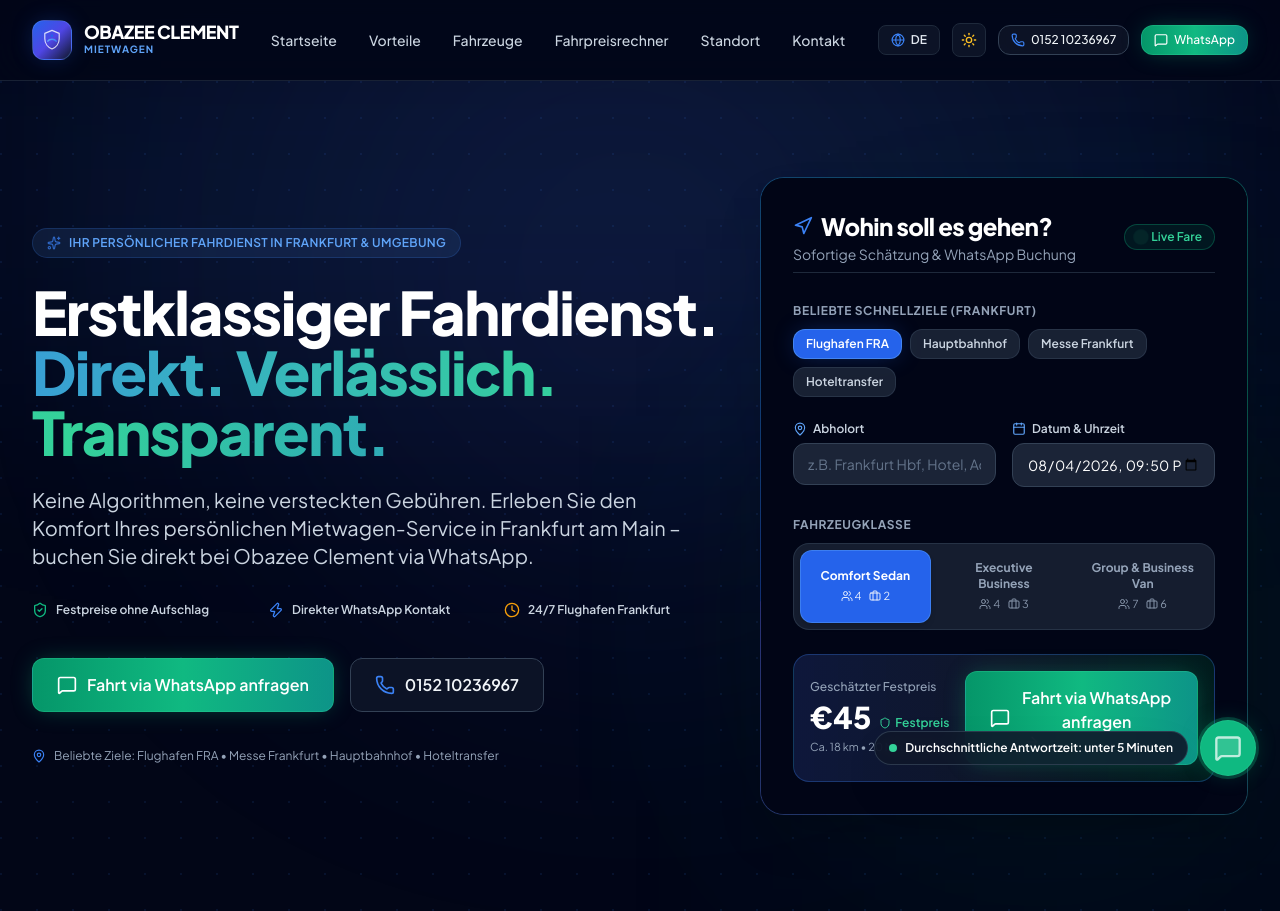
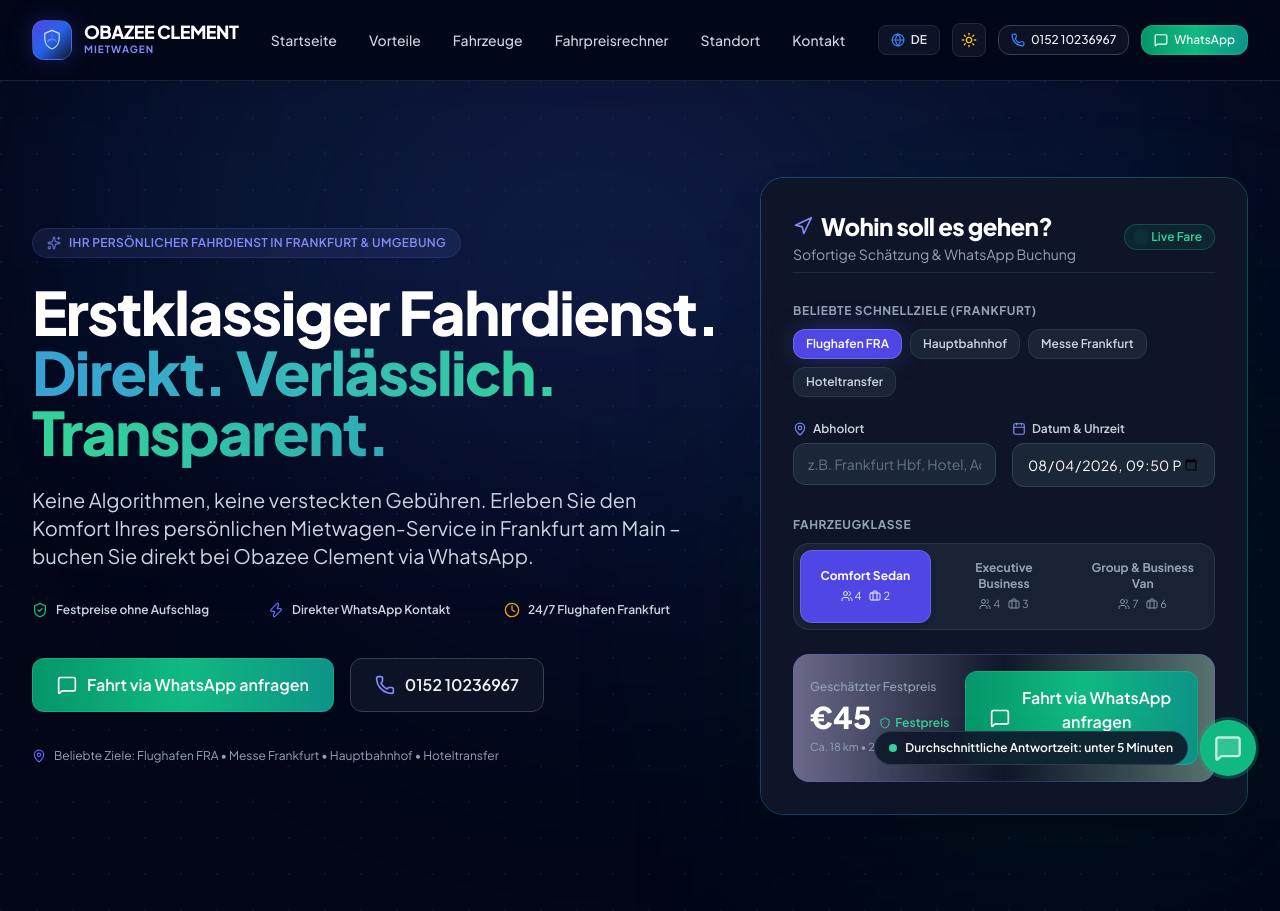
Before and after one commit to BlessedUzama/Mietwagen, a React (Vite) app: page / in a window 1280 px wide. Built offline with nearby package versions, Linux system fonts and the light colour scheme.

Commit message:
refactor: apply Cyber Obsidian & Route Indigo Sapphire palette from UI/UX Pro Max

```diff
--- a/src/components/common/BrandLogo.tsx
+++ b/src/components/common/BrandLogo.tsx
@@ -9,7 +9,7 @@
   return (
     <div className={`inline-flex items-center gap-3 group cursor-pointer ${className}`}>
       {/* SVG Vector Crest Symbol */}
-      <div className="relative w-10 h-10 flex items-center justify-center rounded-xl bg-gradient-to-br from-blue-600 via-indigo-600 to-slate-900 shadow-glow-blue border border-blue-400/30 group-hover:scale-105 transition-transform duration-300">
+      <div className="relative w-10 h-10 flex items-center justify-center rounded-xl bg-gradient-to-br from-indigo-600 via-blue-600 to-slate-900 shadow-glow-indigo border border-indigo-400/30 group-hover:scale-105 transition-transform duration-300">
         <svg
           viewBox="0 0 40 40"
           fill="none"
@@ -28,15 +28,15 @@
           {/* Stylized Speed/Vehicle Curve */}
           <path
             d="M13 22C15.5 17.5 24.5 17.5 27 22"
-            stroke="url(#blue_gradient)"
+            stroke="url(#indigo_gradient)"
             strokeWidth="2.5"
             strokeLinecap="round"
           />
           {/* Crown/Star Accent */}
-          <circle cx="20" cy="13" r="2" fill="#2563EB" />
+          <circle cx="20" cy="13" r="2" fill="#6366F1" />
           <defs>
-            <linearGradient id="blue_gradient" x1="13" y1="20" x2="27" y2="20" gradientUnits="userSpaceOnUse">
-              <stop stopColor="#60A5FA" />
+            <linearGradient id="indigo_gradient" x1="13" y1="20" x2="27" y2="20" gradientUnits="userSpaceOnUse">
+              <stop stopColor="#818CF8" />
               <stop offset="1" stopColor="#3B82F6" />
             </linearGradient>
           </defs>
@@ -48,7 +48,7 @@
           <span className="text-lg font-extrabold tracking-tight text-slate-900 dark:text-white leading-none">
             OBAZEE CLEMENT
           </span>
-          <span className="text-[10px] font-bold tracking-widest text-blue-600 dark:text-blue-400 uppercase leading-snug mt-0.5">
+          <span className="text-[10px] font-bold tracking-widest text-indigo-600 dark:text-indigo-400 uppercase leading-snug mt-0.5">
             MIETWAGEN
           </span>
         </div>
--- a/src/components/sections/HeroSection.tsx
+++ b/src/components/sections/HeroSection.tsx
@@ -7,7 +7,7 @@
 import { ShinyBordersButton } from '../ui/ShinyBordersButton';
 
 interface HeroSectionProps {
-  children?: React.ReactNode; // Slot for Ride Estimator Card
+  children?: React.ReactNode;
 }
 
 export const HeroSection: React.FC<HeroSectionProps> = ({ children }) => {
@@ -20,7 +20,7 @@
 
       <div className="max-w-7xl mx-auto px-4 sm:px-6 lg:px-8 relative z-10 w-full">
         <div className="grid grid-cols-1 lg:grid-cols-12 gap-12 lg:gap-8 items-center">
-          {/* Left Column: Premium Value Proposition */}
+          {/* Left Column: Value Proposition */}
           <motion.div
             initial={{ opacity: 0, y: 20 }}
             animate={{ opacity: 1, y: 0 }}
@@ -28,8 +28,8 @@
             className="lg:col-span-7 space-y-6 text-left"
           >
             {/* Top Badge */}
-            <div className="inline-flex items-center gap-2 px-3.5 py-1.5 rounded-full bg-blue-500/10 dark:bg-blue-400/10 border border-blue-500/20 text-blue-600 dark:text-blue-400 text-xs font-semibold tracking-wide uppercase">
-              <Sparkles className="w-3.5 h-3.5 text-blue-500 animate-pulse" />
+            <div className="inline-flex items-center gap-2 px-3.5 py-1.5 rounded-full bg-indigo-500/10 dark:bg-indigo-400/10 border border-indigo-500/20 text-indigo-600 dark:text-indigo-400 text-xs font-semibold tracking-wide uppercase">
+              <Sparkles className="w-3.5 h-3.5 text-indigo-500 dark:text-indigo-400 animate-pulse" />
               <span>{t('hero.badge')}</span>
             </div>
 
@@ -40,7 +40,7 @@
               <AnimatedGradientText>{t('hero.titleSubline')}</AnimatedGradientText>
             </h1>
 
-            {/* Subtitle Copy - Strictly Private Ride-Hailing / Mietwagen */}
+            {/* Subtitle Copy */}
             <p className="text-lg sm:text-xl text-slate-600 dark:text-slate-300 font-normal leading-relaxed max-w-2xl">
               {t('hero.subtitle')}
             </p>
@@ -52,7 +52,7 @@
                 <span>Festpreise ohne Aufschlag</span>
               </div>
               <div className="flex items-center gap-2 text-xs font-semibold text-slate-700 dark:text-slate-300">
-                <Zap className="w-4 h-4 text-blue-500 shrink-0" />
+                <Zap className="w-4 h-4 text-indigo-500 shrink-0" />
                 <span>Direkter WhatsApp Kontakt</span>
               </div>
               <div className="flex items-center gap-2 text-xs font-semibold text-slate-700 dark:text-slate-300">
@@ -63,6 +63,7 @@
 
             {/* Hero CTAs */}
             <div className="flex flex-wrap items-center gap-4 pt-4">
+              {/* WhatsApp Mandatory Emerald CTA */}
               <a
                 href="https://wa.me/4915210236967?text=Hallo%20Obazee%20Clement,%20ich%20moechte%20eine%20Fahrt%20in%20Frankfurt%20anfragen."
                 target="_blank"
@@ -73,8 +74,9 @@
                 </ShinyBordersButton>
               </a>
 
+              {/* Direct Call Button */}
               <a href="tel:015210236967">
-                <ShinyBordersButton variant="outline" size="lg" icon={<Phone className="w-5 h-5 text-blue-500" />}>
+                <ShinyBordersButton variant="outline" size="lg" icon={<Phone className="w-5 h-5 text-indigo-500 dark:text-indigo-400" />}>
                   0152 10236967
                 </ShinyBordersButton>
               </a>
@@ -82,7 +84,7 @@
 
             {/* Service Locations Strip */}
             <div className="flex items-center gap-2 text-xs text-slate-500 dark:text-slate-400 pt-3">
-              <MapPin className="w-3.5 h-3.5 text-blue-500 shrink-0" />
+              <MapPin className="w-3.5 h-3.5 text-indigo-500 shrink-0" />
               <span>Beliebte Ziele: Flughafen FRA • Messe Frankfurt • Hauptbahnhof • Hoteltransfer</span>
             </div>
           </motion.div>
@@ -94,20 +96,7 @@
             transition={{ duration: 0.6, delay: 0.1, ease: 'easeOut' }}
             className="lg:col-span-5 w-full"
           >
-            {children ? (
-              children
-            ) : (
-              /* Fallback Preview Placeholder until Estimator component is added */
-              <div className="p-8 rounded-3xl bg-slate-900/90 dark:bg-slate-900/90 border border-slate-800 backdrop-blur-2xl shadow-2xl text-left space-y-4">
-                <div className="flex items-center justify-between">
-                  <h3 className="text-xl font-bold text-white">{t('hero.bookingCardTitle')}</h3>
-                  <span className="px-2.5 py-1 rounded-full bg-emerald-500/20 text-emerald-400 text-xs font-semibold border border-emerald-500/30">
-                    Live
-                  </span>
-                </div>
-                <p className="text-sm text-slate-400">{t('hero.bookingCardSub')}</p>
-              </div>
-            )}
+            {children}
           </motion.div>
         </div>
       </div>
--- a/src/components/sections/RideEstimator.tsx
+++ b/src/components/sections/RideEstimator.tsx
@@ -60,29 +60,29 @@
 
   return (
     <ShineBorder
-      color={['#2563EB', '#10B981', '#6366F1']}
+      color={['#6366F1', '#10B981', '#3B82F6']}
       borderRadius={24}
-      className="w-full shadow-2xl"
+      className="w-full shadow-glass-dark dark:shadow-2xl"
     >
-      <div className="p-6 sm:p-8 bg-slate-900/95 dark:bg-slate-950/95 text-white rounded-[23px] space-y-6">
+      <div className="p-6 sm:p-8 bg-white/95 dark:bg-slate-900/95 text-slate-900 dark:text-white rounded-[23px] space-y-6 backdrop-blur-2xl transition-colors duration-300">
         {/* Header Title & Live Badge */}
-        <div className="flex items-center justify-between pb-2 border-b border-slate-800">
+        <div className="flex items-center justify-between pb-2 border-b border-slate-200 dark:border-slate-800">
           <div>
-            <h3 className="text-xl sm:text-2xl font-extrabold text-white tracking-tight flex items-center gap-2">
-              <Navigation className="w-5 h-5 text-blue-500" />
+            <h3 className="text-xl sm:text-2xl font-extrabold text-slate-900 dark:text-white tracking-tight flex items-center gap-2">
+              <Navigation className="w-5 h-5 text-indigo-600 dark:text-indigo-400" />
               <span>{t('hero.bookingCardTitle')}</span>
             </h3>
-            <p className="text-xs sm:text-sm text-slate-400 mt-0.5">{t('hero.bookingCardSub')}</p>
+            <p className="text-xs sm:text-sm text-slate-500 dark:text-slate-400 mt-0.5">{t('hero.bookingCardSub')}</p>
           </div>
-          <span className="inline-flex items-center gap-1.5 px-3 py-1 rounded-full bg-emerald-500/10 border border-emerald-500/30 text-emerald-400 text-xs font-semibold">
-            <span className="w-2 h-2 rounded-full bg-emerald-400 animate-ping" />
+          <span className="inline-flex items-center gap-1.5 px-3 py-1 rounded-full bg-emerald-500/10 border border-emerald-500/30 text-emerald-600 dark:text-emerald-400 text-xs font-semibold">
+            <span className="w-2 h-2 rounded-full bg-emerald-500 animate-ping" />
             Live Fare
           </span>
         </div>
 
         {/* Quick Destination Chips */}
         <div className="space-y-2">
-          <label className="text-xs font-bold uppercase tracking-wider text-slate-400">
+          <label className="text-xs font-bold uppercase tracking-wider text-slate-500 dark:text-slate-400">
             Beliebte Schnellziele (Frankfurt)
           </label>
           <div className="flex flex-wrap gap-2">
@@ -95,8 +95,8 @@
                   type="button"
                   className={`px-3 py-1.5 rounded-xl text-xs font-semibold transition-all duration-200 cursor-pointer ${
                     isSelected
-                      ? 'bg-blue-600 text-white shadow-glow-blue border border-blue-400/50'
-                      : 'bg-slate-800/80 text-slate-300 hover:bg-slate-700/80 border border-slate-700/60'
+                      ? 'bg-indigo-600 text-white shadow-glow-indigo border border-indigo-400/50'
+                      : 'bg-slate-100 dark:bg-slate-800/80 text-slate-700 dark:text-slate-300 hover:bg-slate-200 dark:hover:bg-slate-700/80 border border-slate-200 dark:border-slate-700/60'
                   }`}
                 >
                   {t(route.labelKey)}
@@ -110,8 +110,8 @@
         <div className="grid grid-cols-1 sm:grid-cols-2 gap-4">
           {/* Pickup Input */}
           <div className="space-y-1.5">
-            <label className="text-xs font-semibold text-slate-300 flex items-center gap-1.5">
-              <MapPin className="w-3.5 h-3.5 text-blue-400" />
+            <label className="text-xs font-semibold text-slate-700 dark:text-slate-300 flex items-center gap-1.5">
+              <MapPin className="w-3.5 h-3.5 text-indigo-500 dark:text-indigo-400" />
               <span>{t('hero.pickupLabel')}</span>
             </label>
             <input
@@ -122,31 +122,31 @@
                 setSelectedRouteId(null);
               }}
               placeholder={t('hero.pickupPlaceholder')}
-              className="w-full px-3.5 py-2.5 rounded-xl bg-slate-800/90 border border-slate-700 text-sm text-white placeholder-slate-500 focus:outline-none focus:ring-2 focus:ring-blue-500 transition-all"
+              className="w-full px-3.5 py-2.5 rounded-xl bg-slate-50 dark:bg-slate-800/90 border border-slate-200 dark:border-slate-700 text-sm text-slate-900 dark:text-white placeholder-slate-400 dark:placeholder-slate-500 focus:outline-none focus:ring-2 focus:ring-indigo-500 transition-all"
             />
           </div>
 
           {/* Pickup Date & Time */}
           <div className="space-y-1.5">
-            <label className="text-xs font-semibold text-slate-300 flex items-center gap-1.5">
-              <Calendar className="w-3.5 h-3.5 text-blue-400" />
+            <label className="text-xs font-semibold text-slate-700 dark:text-slate-300 flex items-center gap-1.5">
+              <Calendar className="w-3.5 h-3.5 text-indigo-500 dark:text-indigo-400" />
               <span>{t('hero.dateLabel')}</span>
             </label>
             <input
               type="datetime-local"
               value={pickupDate}
               onChange={(e) => setPickupDate(e.target.value)}
-              className="w-full px-3.5 py-2.5 rounded-xl bg-slate-800/90 border border-slate-700 text-sm text-white focus:outline-none focus:ring-2 focus:ring-blue-500 transition-all"
+              className="w-full px-3.5 py-2.5 rounded-xl bg-slate-50 dark:bg-slate-800/90 border border-slate-200 dark:border-slate-700 text-sm text-slate-900 dark:text-white focus:outline-none focus:ring-2 focus:ring-indigo-500 transition-all"
             />
           </div>
         </div>
 
         {/* Vehicle Tier Switcher Tabs */}
         <div className="space-y-2">
-          <label className="text-xs font-bold uppercase tracking-wider text-slate-400">
+          <label className="text-xs font-bold uppercase tracking-wider text-slate-500 dark:text-slate-400">
             {t('hero.vehicleLabel')}
           </label>
-          <div className="grid grid-cols-3 gap-2 p-1.5 rounded-2xl bg-slate-800/70 border border-slate-700/60">
+          <div className="grid grid-cols-3 gap-2 p-1.5 rounded-2xl bg-slate-100 dark:bg-slate-800/70 border border-slate-200 dark:border-slate-700/60">
             {VEHICLE_TIERS.map((tier) => {
               const active = selectedTier === tier.id;
               return (
@@ -156,8 +156,8 @@
                   onClick={() => setSelectedTier(tier.id)}
                   className={`flex flex-col items-center justify-center p-2.5 rounded-xl transition-all duration-200 cursor-pointer ${
                     active
-                      ? 'bg-blue-600 text-white shadow-md border border-blue-400/40'
-                      : 'text-slate-400 hover:text-white hover:bg-slate-700/50'
+                      ? 'bg-indigo-600 text-white shadow-md border border-indigo-400/40'
+                      : 'text-slate-600 dark:text-slate-400 hover:text-slate-900 dark:hover:text-white hover:bg-slate-200/60 dark:hover:bg-slate-700/50'
                   }`}
                 >
                   <span className="text-xs font-bold">{t(tier.nameKey)}</span>
@@ -176,18 +176,18 @@
         </div>
 
         {/* Price Output & Conversion Box */}
-        <div className="p-4 rounded-2xl bg-gradient-to-r from-blue-950/60 via-slate-900 to-emerald-950/60 border border-blue-500/30 flex flex-col sm:flex-row items-center justify-between gap-4">
+        <div className="p-4 rounded-2xl bg-slate-100/90 dark:bg-gradient-to-r dark:from-indigo-950/60 dark:via-slate-900 dark:to-emerald-950/60 border border-indigo-500/20 dark:border-indigo-500/30 flex flex-col sm:flex-row items-center justify-between gap-4">
           <div className="text-left space-y-1">
-            <span className="text-xs text-slate-400 font-medium block">
+            <span className="text-xs text-slate-500 dark:text-slate-400 font-medium block">
               {t('hero.estimatedFare')}
             </span>
             <div className="flex items-baseline gap-2">
-              <span className="text-3xl font-black text-white">€{fareResult.fare}</span>
-              <span className="text-xs text-emerald-400 font-semibold flex items-center gap-1">
+              <span className="text-3xl font-black text-slate-900 dark:text-white">€{fareResult.fare}</span>
+              <span className="text-xs text-emerald-600 dark:text-emerald-400 font-semibold flex items-center gap-1">
                 <Shield className="w-3 h-3" /> Festpreis
               </span>
             </div>
-            <p className="text-[11px] text-slate-400">
+            <p className="text-[11px] text-slate-500 dark:text-slate-400">
               Ca. {fareResult.km} km • {fareResult.mins} Min Fahrzeit
             </p>
           </div>
--- a/src/components/ui/GridGlowBackground.tsx
+++ b/src/components/ui/GridGlowBackground.tsx
@@ -4,47 +4,47 @@
 export const GridGlowBackground: React.FC = () => {
   return (
     <div className="absolute inset-0 overflow-hidden pointer-events-none z-0">
-      {/* Dynamic Animated Grid Pattern */}
+      {/* Dynamic Grid Pattern */}
       <div
-        className="absolute inset-0 opacity-[0.15] dark:opacity-[0.25]"
+        className="absolute inset-0 opacity-[0.08] dark:opacity-[0.2]"
         style={{
-          backgroundImage: `radial-gradient(circle at 1px 1px, rgba(59, 130, 246, 0.4) 1px, transparent 0)`,
+          backgroundImage: `radial-gradient(circle at 1px 1px, rgba(99, 102, 241, 0.5) 1px, transparent 0)`,
           backgroundSize: '36px 36px',
         }}
       />
 
-      {/* Pulsing Neon Blue/Violet Ambient Aura 1 */}
+      {/* Cyber Indigo/Sapphire Ambient Aura 1 */}
       <motion.div
         animate={{
-          scale: [1, 1.2, 1],
-          opacity: [0.3, 0.5, 0.3],
-          x: ['-10%', '5%', '-10%'],
+          scale: [1, 1.18, 1],
+          opacity: [0.25, 0.45, 0.25],
+          x: ['-8%', '4%', '-8%'],
         }}
         transition={{
           duration: 12,
           repeat: Infinity,
           ease: 'easeInOut',
         }}
-        className="absolute -top-32 left-1/4 w-[600px] h-[600px] rounded-full bg-gradient-to-tr from-blue-600/30 via-indigo-500/20 to-teal-400/10 blur-[130px]"
+        className="absolute -top-32 left-1/4 w-[600px] h-[600px] rounded-full bg-gradient-to-tr from-blue-600/30 via-indigo-600/20 to-cyan-400/10 blur-[130px] dark:from-blue-600/40 dark:via-indigo-500/30"
       />
 
-      {/* Pulsing Emerald/WhatsApp Accent Aura 2 */}
+      {/* Conversion Emerald WhatsApp Accent Aura 2 */}
       <motion.div
         animate={{
           scale: [1.1, 1, 1.1],
-          opacity: [0.2, 0.4, 0.2],
-          y: ['0%', '15%', '0%'],
+          opacity: [0.15, 0.35, 0.15],
+          y: ['0%', '12%', '0%'],
         }}
         transition={{
           duration: 10,
           repeat: Infinity,
           ease: 'easeInOut',
         }}
-        className="absolute top-1/3 right-10 w-[500px] h-[500px] rounded-full bg-gradient-to-bl from-emerald-500/25 via-teal-600/15 to-transparent blur-[140px]"
+        className="absolute top-1/3 right-10 w-[500px] h-[500px] rounded-full bg-gradient-to-bl from-emerald-500/20 via-teal-600/15 to-transparent blur-[140px]"
       />
 
-      {/* Radial Vignette Overlay for Depth */}
-      <div className="absolute inset-0 bg-radial-vignette from-transparent via-slate-50/40 dark:via-slate-950/60 to-slate-50 dark:to-slate-950" />
+      {/* Depth Vignette Gradient */}
+      <div className="absolute inset-0 bg-radial-vignette from-transparent via-slate-50/50 dark:via-slate-950/70 to-slate-50 dark:to-slate-950" />
     </div>
   );
 };
--- a/src/index.css
+++ b/src/index.css
@@ -6,37 +6,47 @@
 
 @layer base {
   :root {
-    --color-bg: #FAFAFC;
-    --color-text: #0F172A;
-    --color-card: #FFFFFF;
-    --color-border: #E2E8F0;
+    --bg-main: #FAFAFC;
+    --text-main: #0F172A;
+    --text-muted: #64748B;
+    --card-bg: #FFFFFF;
+    --card-border: #E2E8F0;
+    --accent-primary: #2563EB;
+    --accent-glow: rgba(37, 99, 235, 0.15);
+    --whatsapp-green: #10B981;
   }
 
   .dark {
-    --color-bg: #0B0F17;
-    --color-text: #F8FAFC;
-    --color-card: #151D2A;
-    --color-border: #1E293B;
+    --bg-main: #070A11;
+    --text-main: #F8FAFC;
+    --text-muted: #94A3B8;
+    --card-bg: #0F172A;
+    --card-border: rgba(255, 255, 255, 0.08);
+    --accent-primary: #3B82F6;
+    --accent-glow: rgba(59, 130, 246, 0.25);
+    --whatsapp-green: #10B981;
   }
 
   body {
-    @apply bg-[var(--color-bg)] text-[var(--color-text)] font-sans antialiased transition-colors duration-300 min-h-screen selection:bg-blue-500 selection:text-white;
+    background-color: var(--bg-main);
+    color: var(--text-main);
+    @apply font-sans antialiased transition-colors duration-300 min-h-screen selection:bg-blue-600 selection:text-white;
   }
 }
 
-/* Modern Glassmorphic Utilities */
-.glass-panel {
-  background: rgba(15, 23, 42, 0.75);
-  backdrop-filter: blur(16px);
-  -webkit-backdrop-filter: blur(16px);
-  border: 1px solid rgba(255, 255, 255, 0.1);
+/* Glassmorphic Panel Utility Classes */
+.glass-panel-dark {
+  background: rgba(15, 23, 42, 0.85);
+  backdrop-filter: blur(20px);
+  -webkit-backdrop-filter: blur(20px);
+  border: 1px solid rgba(255, 255, 255, 0.08);
 }
 
 .glass-panel-light {
-  background: rgba(255, 255, 255, 0.85);
-  backdrop-filter: blur(16px);
-  -webkit-backdrop-filter: blur(16px);
-  border: 1px solid rgba(226, 232, 240, 0.8);
+  background: rgba(255, 255, 255, 0.9);
+  backdrop-filter: blur(20px);
+  -webkit-backdrop-filter: blur(20px);
+  border: 1px solid rgba(226, 232, 240, 0.9);
 }
 
 /* Custom Scrollbar */
--- a/tailwind.config.js
+++ b/tailwind.config.js
@@ -8,24 +8,29 @@
   theme: {
     extend: {
       colors: {
-        brand: {
-          dark: '#0B0F17',
-          surface: '#151D2A',
-          card: '#1E293B',
-          accent: '#2563EB',
-          accentHover: '#1D4ED8',
+        cyber: {
+          bgDark: '#070A11',
+          cardDark: '#0F172A',
+          borderDark: 'rgba(255, 255, 255, 0.08)',
+          bgLight: '#FAFAFC',
+          cardLight: '#FFFFFF',
+          borderLight: '#E2E8F0',
+          accent: '#3B82F6',
+          indigo: '#6366F1',
+          cyan: '#06B6D4',
           whatsapp: '#10B981',
           whatsappHover: '#059669',
-          gold: '#F59E0B',
         }
       },
       fontFamily: {
         sans: ['Plus Jakarta Sans', 'Inter', 'sans-serif'],
       },
       boxShadow: {
-        'glow-blue': '0 0 25px -5px rgba(37, 99, 235, 0.4)',
-        'glow-green': '0 0 25px -5px rgba(16, 185, 129, 0.4)',
-        'glass': '0 8px 32px 0 rgba(0, 0, 0, 0.37)',
+        'glow-cyber': '0 0 30px -5px rgba(59, 130, 246, 0.45)',
+        'glow-indigo': '0 0 30px -5px rgba(99, 102, 241, 0.45)',
+        'glow-whatsapp': '0 0 30px -5px rgba(16, 185, 129, 0.5)',
+        'glass-dark': '0 20px 50px rgba(0, 0, 0, 0.5)',
+        'glass-light': '0 20px 40px rgba(15, 23, 42, 0.08)',
       },
       animation: {
         'pulse-slow': 'pulse 3s cubic-bezier(0.4, 0, 0.6, 1) infinite',
```
